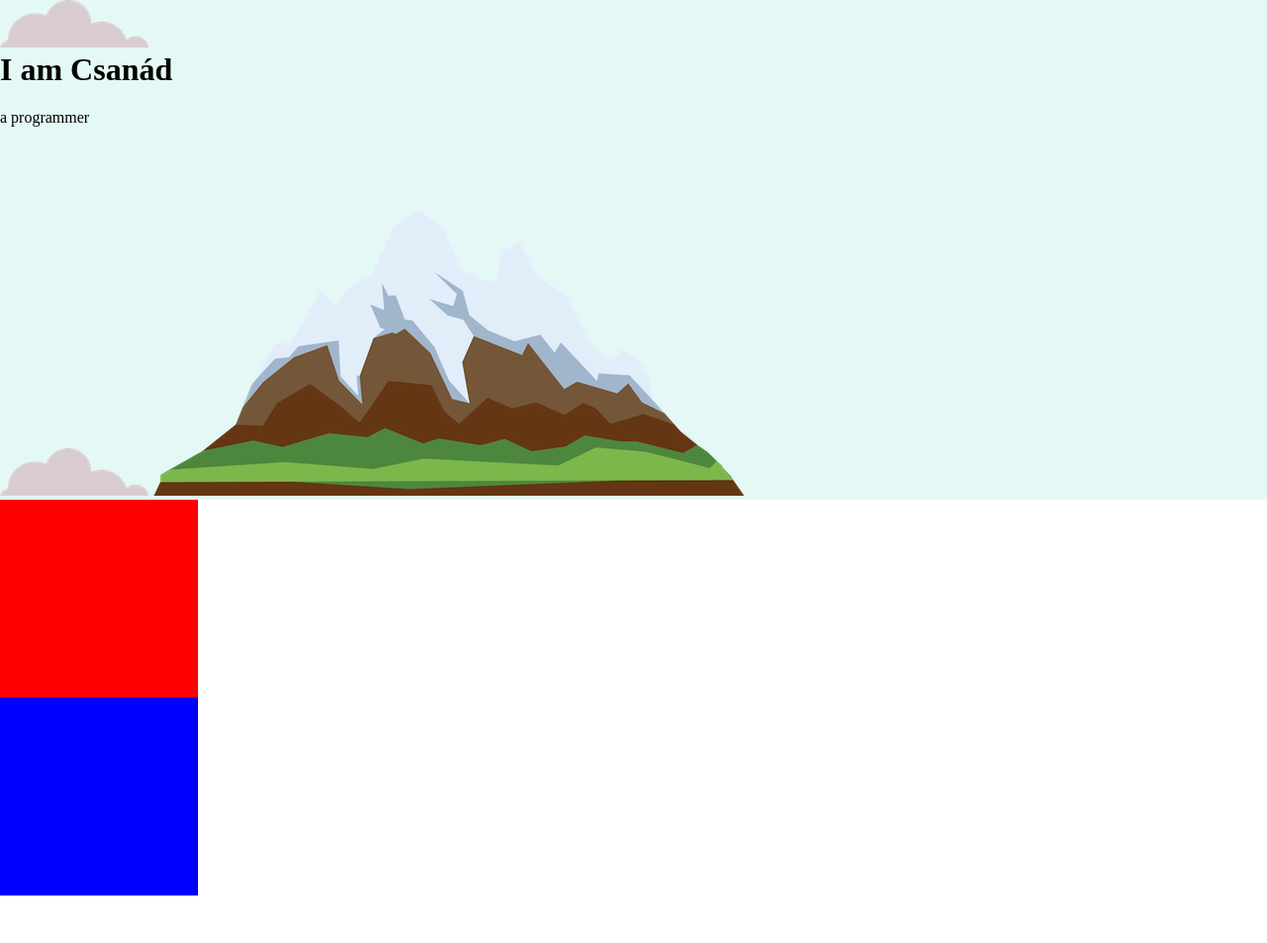
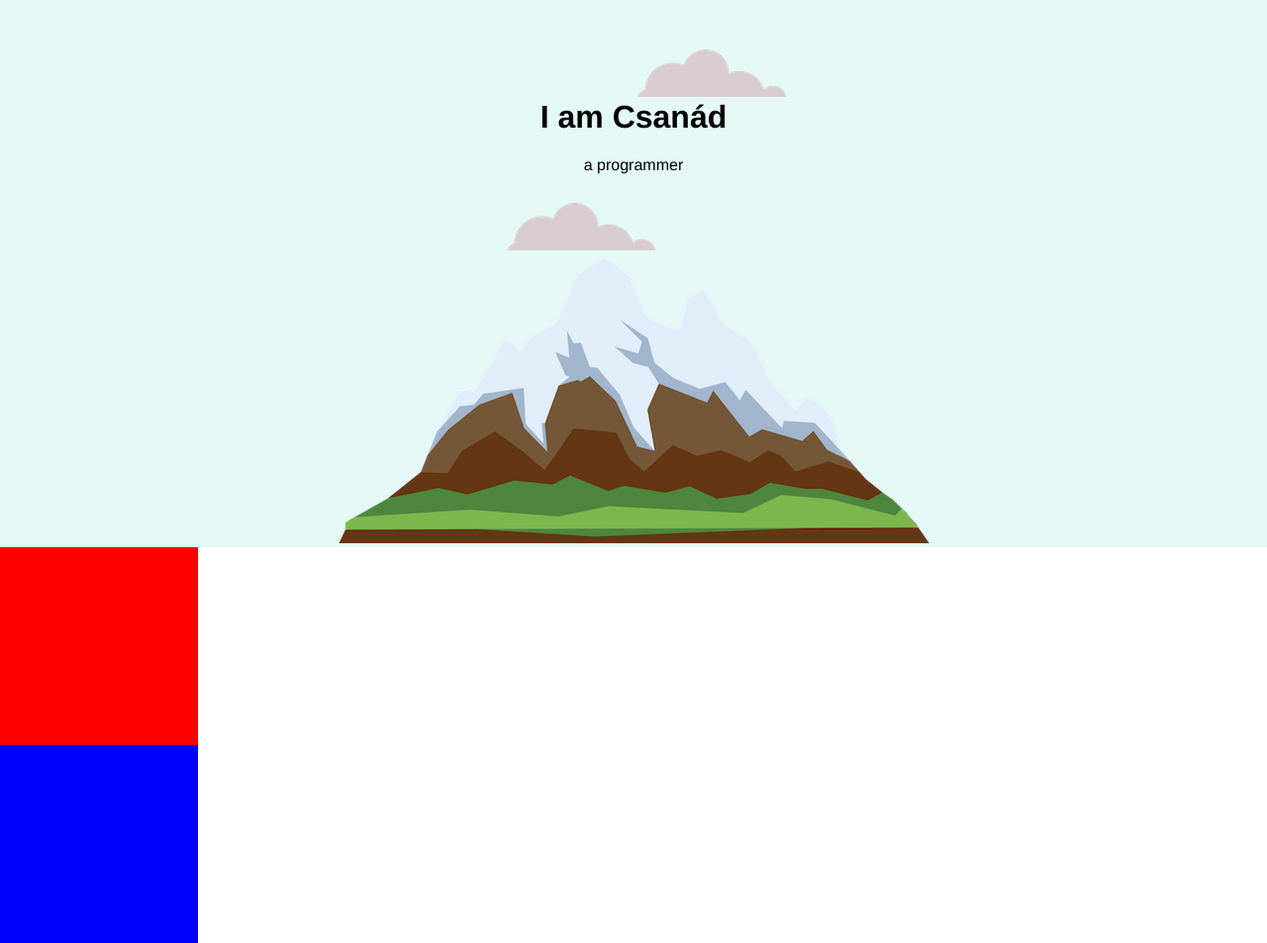
Before and after one commit to EasySouls/Web-Development, a plain HTML site: page CSS - My Site/index.html in a window 1280 px wide. Shown: the whole page at 99% size. Before the commit the page ends 905 px from the top, so only its background shows below. Drawn offline with Linux system fonts and the light colour scheme.

Commit message:
lil changes

```diff
--- a/CSS - My Site/css/styles.css
+++ b/CSS - My Site/css/styles.css
@@ -1,5 +1,7 @@
 body {
   margin: 0;
+  text-align: center;
+  font-family: "Helvetica Neue", Helvetica, Arial, sans-serif;
 }
 
 h1 {
@@ -7,6 +9,8 @@ h1 {
 }
 
 .top-container {
+  position: relative;
+  padding-top: 100px;
   background-color: #e4f9f5;
 }
 
@@ -21,3 +25,15 @@ h1 {
   height: 200px;
   background-color: blue;
 }
+
+.top-cloud {
+  position: absolute;
+  right: 38vw;
+  top: 50px;
+}
+
+.bottom-cloud {
+  position: absolute;
+  left: 40vw;
+  bottom: 300px;
+}
--- a/CSS - My Site/index.html
+++ b/CSS - My Site/index.html
@@ -11,10 +11,10 @@
 
   <body>
     <div class="top-container">
-      <img src="images/cloud.png" alt="cloud-img" />
+      <img class="top-cloud" src="images/cloud.png" alt="cloud-img" />
       <h1>I am Csanád</h1>
       <p>a programmer</p>
-      <img src="images/cloud.png" alt="cloud-img" />
+      <img class="bottom-cloud" src="images/cloud.png" alt="cloud-img" />
       <img src="images/mountain.png" alt="mountain-img" />
     </div>
     <div class="middle-container"></div>
```
